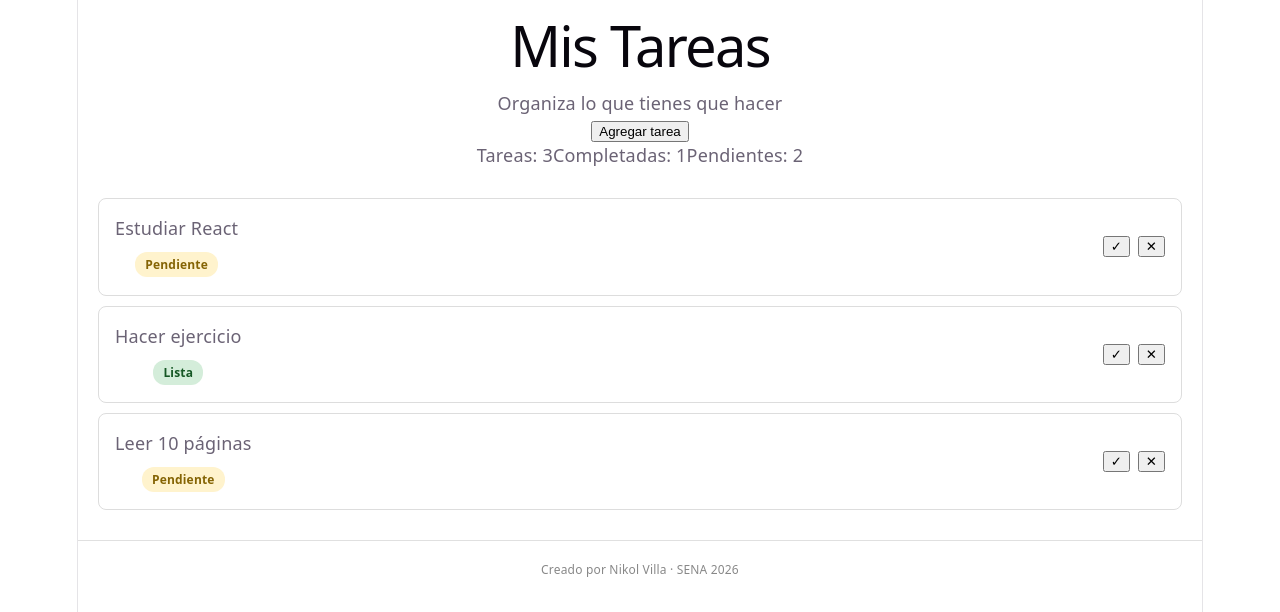
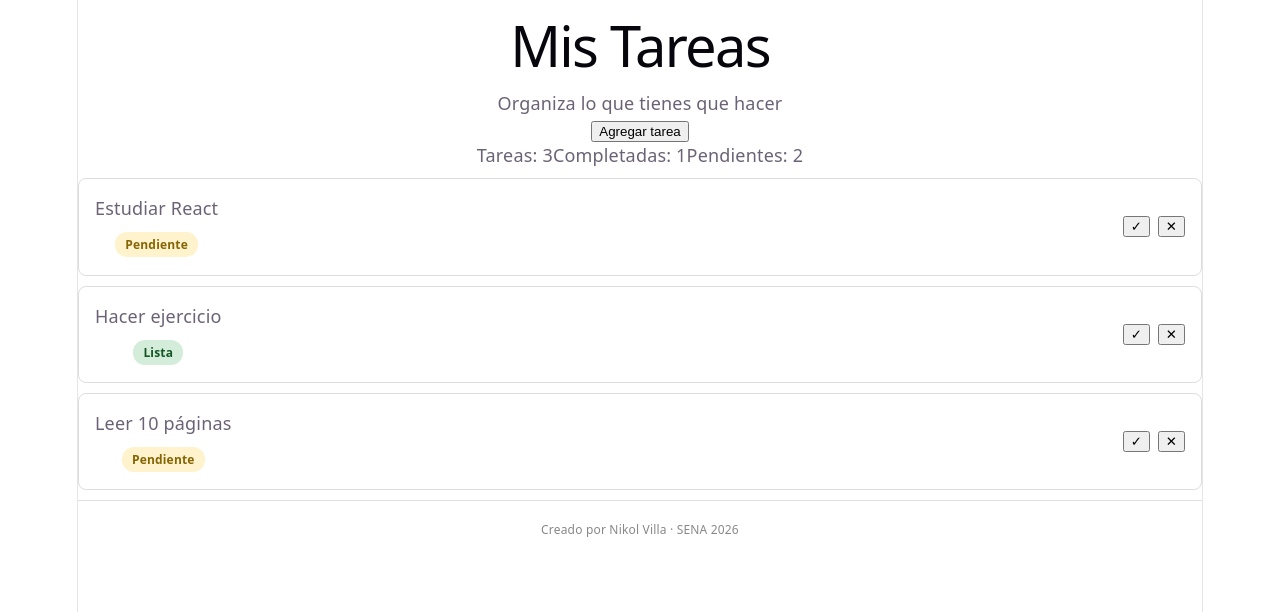
Before and after one commit to nikolvilla808-star/Gestor_de-_tareas, a React (Vite) app: page / in a window 1280 px wide. Shown: the top 612 px of the page. Built offline with nearby package versions, Linux system fonts and the light colour scheme.

Commit message:
Sprint 6: conectar formulario y lista con App

```diff
--- a/src/componentes/Formulario.jsx
+++ b/src/componentes/Formulario.jsx
@@ -1,23 +1,23 @@
 import { useState } from 'react'
 
-function Formulario() {
+export default function Formulario({ onAgregarTarea }) {
   const [nuevaTarea, setNuevaTarea] = useState('')
 
   const manejarEnvio = (evento) => {
     evento.preventDefault()
 
-    if (nuevaTarea.trim() === '') {
+    const texto = nuevaTarea.trim()
+    if (texto === '') {
       alert('Por favor escribe una tarea')
       return
     }
 
-    alert(`Tarea capturada: ${nuevaTarea}`)
-
+    onAgregarTarea(texto)
     setNuevaTarea('')
   }
 
   return (
-    <form onSubmit={manejarEnvio}>
+    <form className="formulario" onSubmit={manejarEnvio}>
       <h2>Agregar nueva tarea</h2>
 
       <input
@@ -27,11 +27,7 @@ function Formulario() {
         placeholder="Escribe una tarea"
       />
 
-      <button type="submit">
-        Agregar
-      </button>
+      <button type="submit">Agregar</button>
     </form>
   )
 }
-
-export default Formulario
--- a/src/componentes/Lista.jsx
+++ b/src/componentes/Lista.jsx
@@ -1,30 +1,20 @@
-// Lista.jsx — usa estructura similar a FlatList para pintar todos los items
 import Item from './Item'
 
-// eslint-disable-next-line react/prop-types
-export default function Lista({ tareas = [] }) {
+export default function Lista({ tareas = [], onAlternarTarea, onEliminarTarea }) {
   return (
-        <div style={estilos.contenedor}>
+    <section className="lista">
       {tareas.length === 0 ? (
-                <p style={estilos.mensajeVacio}>No hay tareas. ¡Agrega una para comenzar!</p>
+        <p className="mensaje-vacio">No hay tareas. ¡Agrega una para comenzar!</p>
       ) : (
         tareas.map((item) => (
-                    <Item key={item.id.toString()} tarea={item} />
+          <Item
+            key={item.id.toString()}
+            tarea={item}
+            onCompletar={onAlternarTarea}
+            onEliminar={onEliminarTarea}
+          />
         ))
       )}
-        </div>
+    </section>
   )
 }
-
-const estilos = {
-    contenedor: {
-        padding: '20px',
-        minHeight: '200px',
-    },
-    mensajeVacio: {
-        textAlign: 'center',
-        color: '#999',
-        fontSize: '16px',
-        paddingTop: '40px',
-    },
-}
```
Lines whose indentation alone changed are shown as unchanged.
